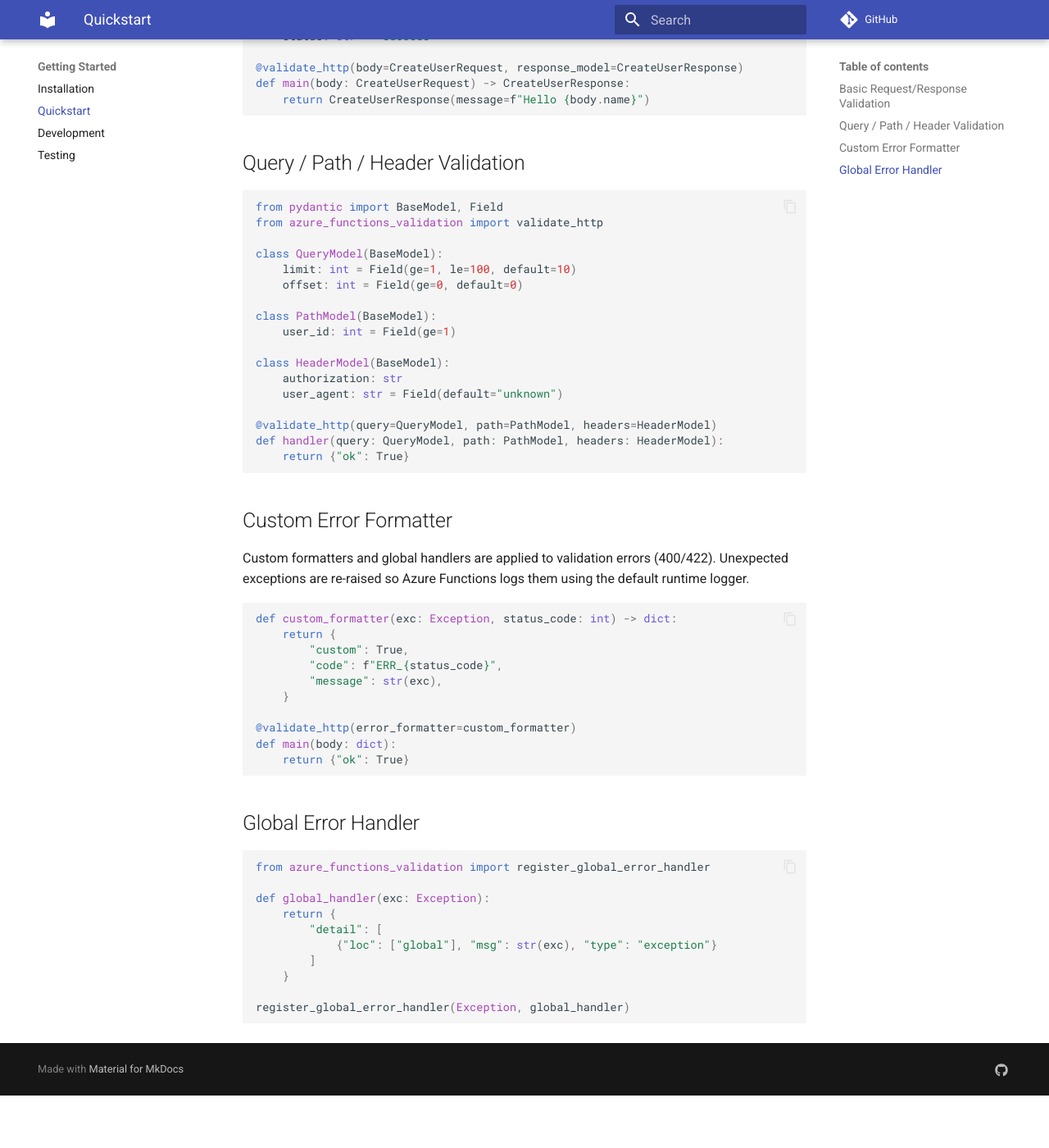
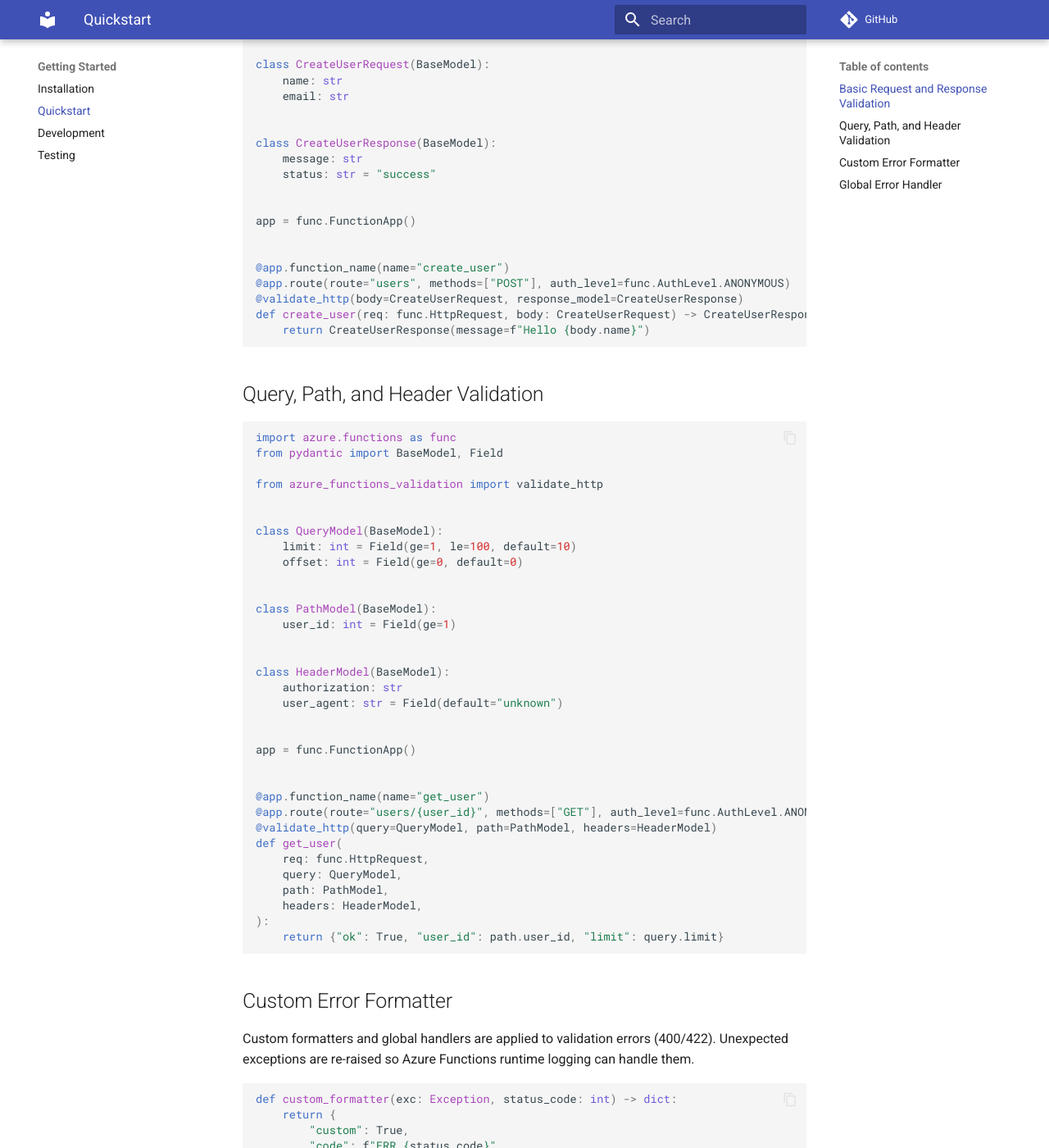
Before and after one commit to yeongseon/azure-functions-validation-python, an MkDocs documentation site: the page built from docs/usage.md, in a window 1280 px wide and 1400 px high, scrolled down 425 px. Shown: the whole window at 82% size. Built offline with MkDocs 1.6.1 and Material for MkDocs 9.7.7, drawn with Linux system fonts in a browser that asks for light colours; comment, search, counter and statistics services are not loaded; before the commit the page ends 1761 px from its top, so only the background shows below that; some of the changed text lies outside the part shown.

Commit message:
docs: position validation for Azure Functions Python v2

````diff
--- a/docs/usage.md
+++ b/docs/usage.md
@@ -1,50 +1,78 @@
 # Usage
 
-## Basic Request/Response Validation
+This package is intended for the **Azure Functions Python v2 programming model**.
+Examples below assume a decorator-based `func.FunctionApp()` HTTP application.
+
+## Basic Request and Response Validation
 
 ```python
+import azure.functions as func
 from pydantic import BaseModel
+
 from azure_functions_validation import validate_http
+
 
 class CreateUserRequest(BaseModel):
     name: str
     email: str
 
+
 class CreateUserResponse(BaseModel):
     message: str
     status: str = "success"
 
+
+app = func.FunctionApp()
+
+
+@app.function_name(name="create_user")
+@app.route(route="users", methods=["POST"], auth_level=func.AuthLevel.ANONYMOUS)
 @validate_http(body=CreateUserRequest, response_model=CreateUserResponse)
-def main(body: CreateUserRequest) -> CreateUserResponse:
+def create_user(req: func.HttpRequest, body: CreateUserRequest) -> CreateUserResponse:
     return CreateUserResponse(message=f"Hello {body.name}")
 ```
 
-## Query / Path / Header Validation
+## Query, Path, and Header Validation
 
 ```python
+import azure.functions as func
 from pydantic import BaseModel, Field
+
 from azure_functions_validation import validate_http
+
 
 class QueryModel(BaseModel):
     limit: int = Field(ge=1, le=100, default=10)
     offset: int = Field(ge=0, default=0)
 
+
 class PathModel(BaseModel):
     user_id: int = Field(ge=1)
+
 
 class HeaderModel(BaseModel):
     authorization: str
     user_agent: str = Field(default="unknown")
 
+
+app = func.FunctionApp()
+
+
+@app.function_name(name="get_user")
+@app.route(route="users/{user_id}", methods=["GET"], auth_level=func.AuthLevel.ANONYMOUS)
 @validate_http(query=QueryModel, path=PathModel, headers=HeaderModel)
-def handler(query: QueryModel, path: PathModel, headers: HeaderModel):
-    return {"ok": True}
+def get_user(
+    req: func.HttpRequest,
+    query: QueryModel,
+    path: PathModel,
+    headers: HeaderModel,
+):
+    return {"ok": True, "user_id": path.user_id, "limit": query.limit}
 ```
 
 ## Custom Error Formatter
 
-Custom formatters and global handlers are applied to validation errors (400/422). Unexpected exceptions are re-raised so Azure Functions logs them using the default runtime logger.
-
+Custom formatters and global handlers are applied to validation errors (400/422). Unexpected exceptions are re-raised so Azure Functions runtime logging can handle them.
 
 ```python
 def custom_formatter(exc: Exception, status_code: int) -> dict:
@@ -54,8 +82,9 @@ def custom_formatter(exc: Exception, status_code: int) -> dict:
         "message": str(exc),
     }
 
+
 @validate_http(error_formatter=custom_formatter)
-def main(body: dict):
+def handler(req):
     return {"ok": True}
 ```
 
@@ -64,6 +93,7 @@ def main(body: dict):
 ```python
 from azure_functions_validation import register_global_error_handler
 
+
 def global_handler(exc: Exception):
     return {
         "detail": [
@@ -71,5 +101,6 @@ def global_handler(exc: Exception):
         ]
     }
 
+
 register_global_error_handler(Exception, global_handler)
 ```
````
Also changed, not shown: README.md (+36 -159 lines), docs/index.md (+19 -11 lines), docs/installation.md (+18 -1 lines), pyproject.toml (+9 -45 lines).
